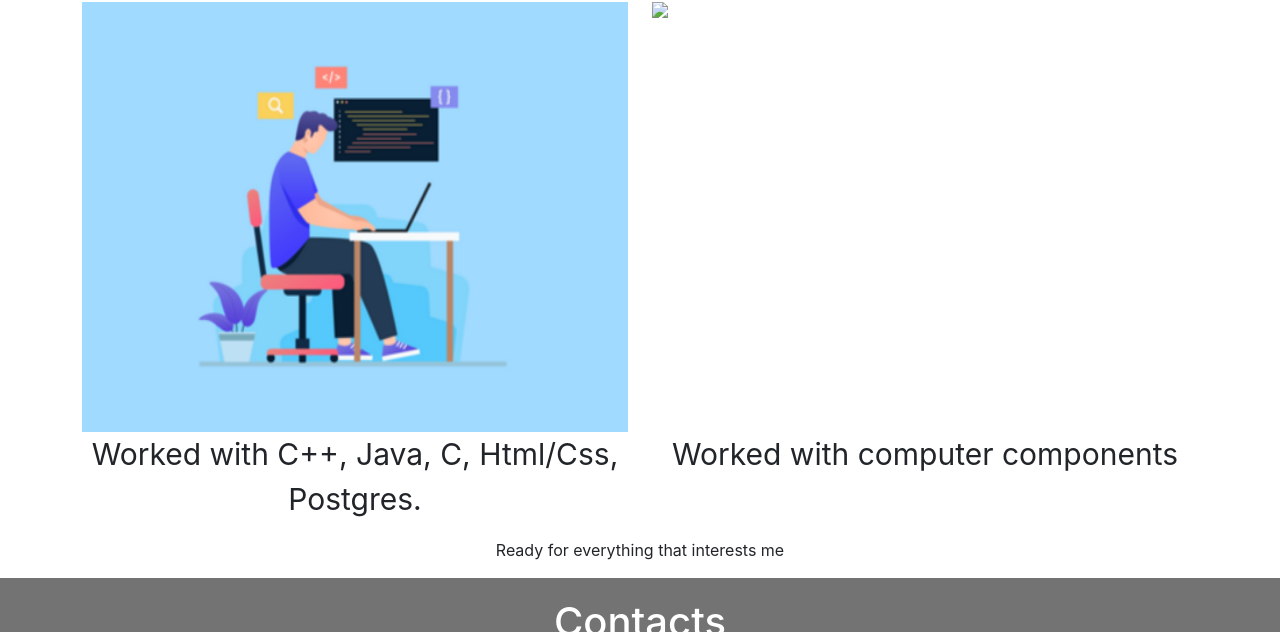
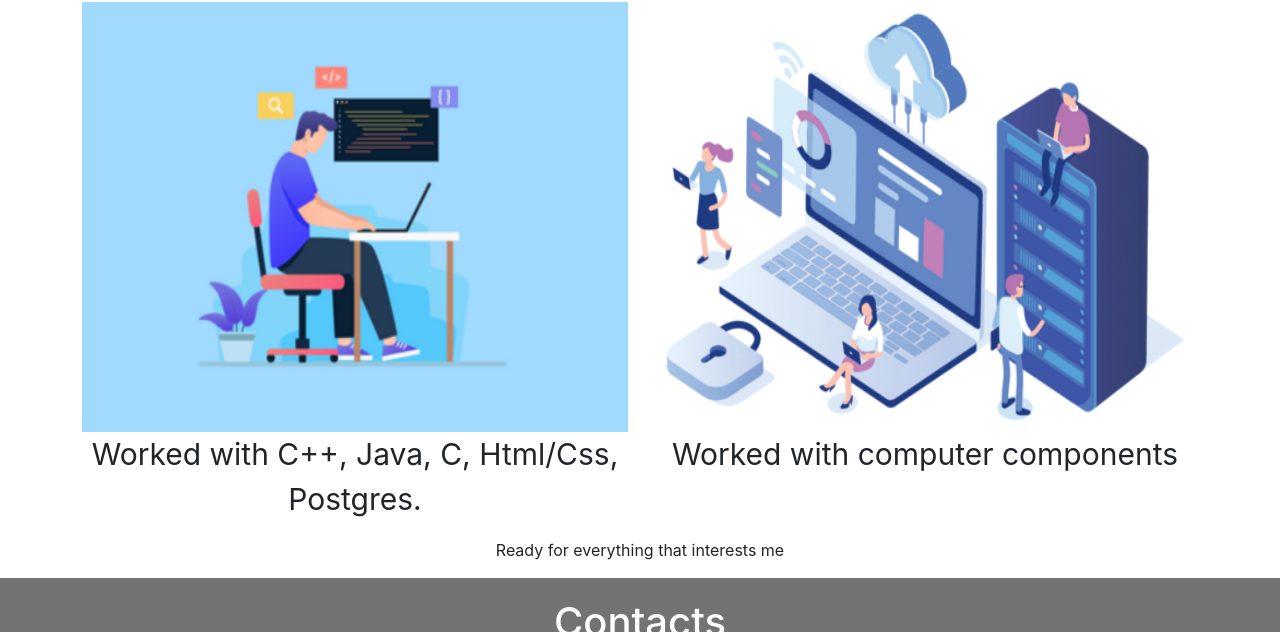
Before and after one commit to mmalikov02/mmalikov02.profile, a plain HTML site: page index.html in a window 1280 px wide. Shown: the part 702-1334 px from the top of the page. Drawn offline with nearby package versions, Linux system fonts and the light colour scheme.

Commit message:
link changed

```diff
--- a/index.html
+++ b/index.html
@@ -61,7 +61,7 @@
                 </div>
                 <div class="col-md-6">
                     <div class="projects_card">
-                        <img class="photo" src="access/img/hardwaresoftware-sales.png.lnk" height="430px">
+                        <img class="photo" src="access/img/hardwaresoftware-sales.png" height="430px">
                         <div class="card_body">
                             <p>Worked with computer components</p>
                         </div>
```
